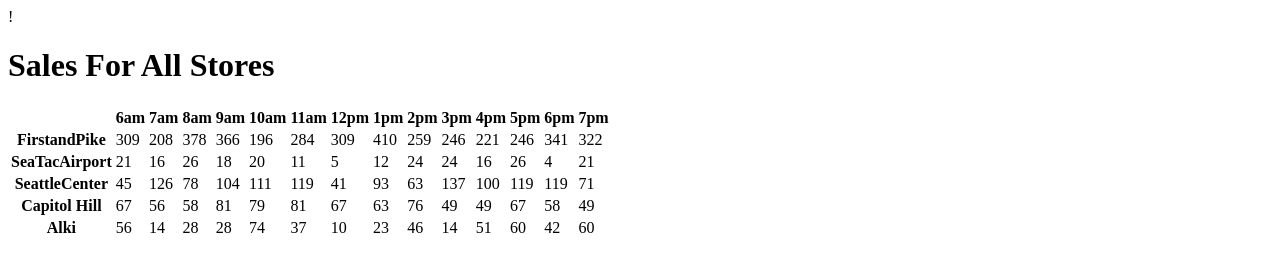
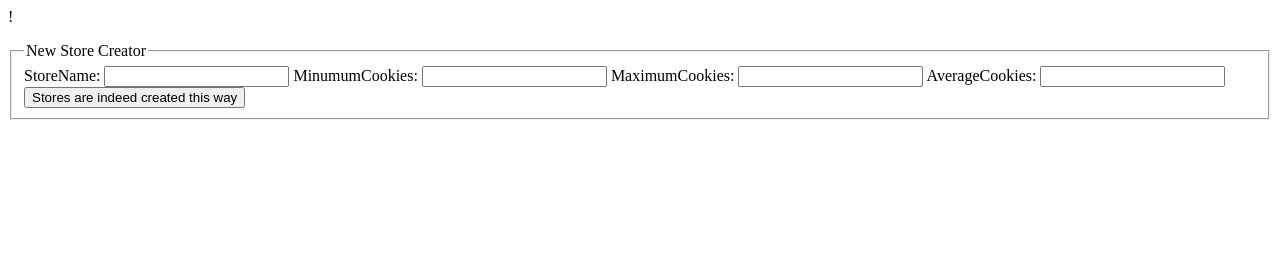
Before and after one commit to AdrianV01/SalmonCookies, a plain HTML site: page sales.html in a window 1280 px wide. Drawn offline with Linux system fonts and the light colour scheme.

Commit message:
Created buttons and such

```diff
--- a/app.js
+++ b/app.js
@@ -2,7 +2,7 @@
 var storesArray = [];
 var stores = document.getElementById('allStoresGetMoney');
 var arrayTheFirst = ['6am', '7am', '8am', '9am', '10am', '11am', '12pm', '1pm', '2pm', '3pm', '4pm', '5pm', '6pm', '7pm'];
-
+var storeCreator = document.getElementbyId('newStore');
 function Stand(locationName, minimumCustomerPerHour, maximumCustomerPerHour, cookiesAverage) {
 
   this.locationName = locationName;
@@ -12,6 +12,7 @@ function Stand(locationName, minimumCustomerPerHour, maximumCustomerPerHour, coo
   this.cookiesSoldPerHour = [];
   this.randomNumberArray = [];
   this.totalSold = 0;
+
 
   this.calculateRandomCustomerPerHour = function() {
     for (var i = 0; i < arrayTheFirst.length; i++) {
@@ -44,10 +45,11 @@ function Stand(locationName, minimumCustomerPerHour, maximumCustomerPerHour, coo
       trEl.appendChild(tableNumbers);
     }
     stores.appendChild(trEl);
+    function masterHandler(event) {
+      //designfunctionalitytopushsomestufftoanewrow
+    }
   };
-  this.makeFooterContent = function() {
 
-  };
 
 // this.makeHeaderRow();
   this.calculateRandomCustomerPerHour();
@@ -56,9 +58,17 @@ function Stand(locationName, minimumCustomerPerHour, maximumCustomerPerHour, coo
   this.rendertabledata();
   storesArray.push(this);
   console.log (storesArray);
+  //formhandlerhere
+
+
 }
 //*************************END OF CONSTRUCTOR *****************************************
-
+//callfunctionsagain and then throw in an event handler
+this.calculateRandomCustomerPerHour();
+this.cookiesPerHour();
+this.rendertabledata();
+storesArray.push(this);
+newStore.addEventListener('submit', masterHandler);
 function hourHeader() {
   var blankHeader = document.createElement('th');
   stores.appendChild(blankHeader);
--- a/sales.html
+++ b/sales.html
@@ -4,7 +4,22 @@
  </head>
 <body>
   <ul id="firstArray"></ul>
-  <h1> Sales For All Stores <h1>
+  <form id ="newStore">
+    <fieldset>
+      <legend> New Store Creator </legend>
+      <label for = "StoreName">StoreName: </label>
+<input name = "StoreName" type="text" />
+<label for="MinumumCookies">MinumumCookies: </label>
+<input name="MinimumCookies" type="text" />
+<label for="MaximumCookies">MaximumCookies: </label>
+<input name="MaximumCookies" type="text" />
+<label for="AverageCookies">AverageCookies: </label>
+<input name="AverageCookies" type="text" />
+<button type = "submit" >Stores are indeed created this way</button>
+</fieldset>
+</form>
+
+
   <table id = "allStoresGetMoney"> </table>
 
 
```
